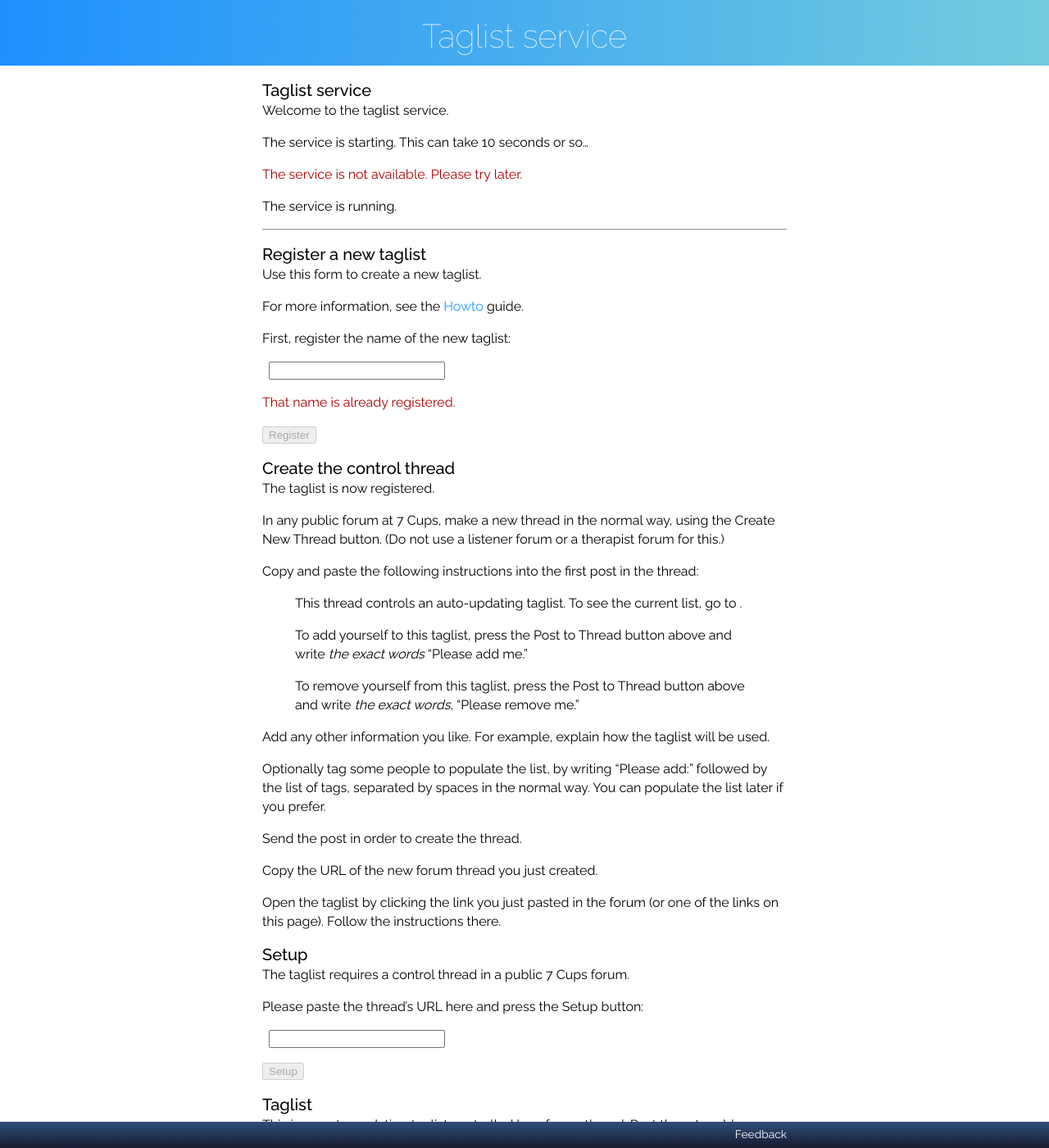
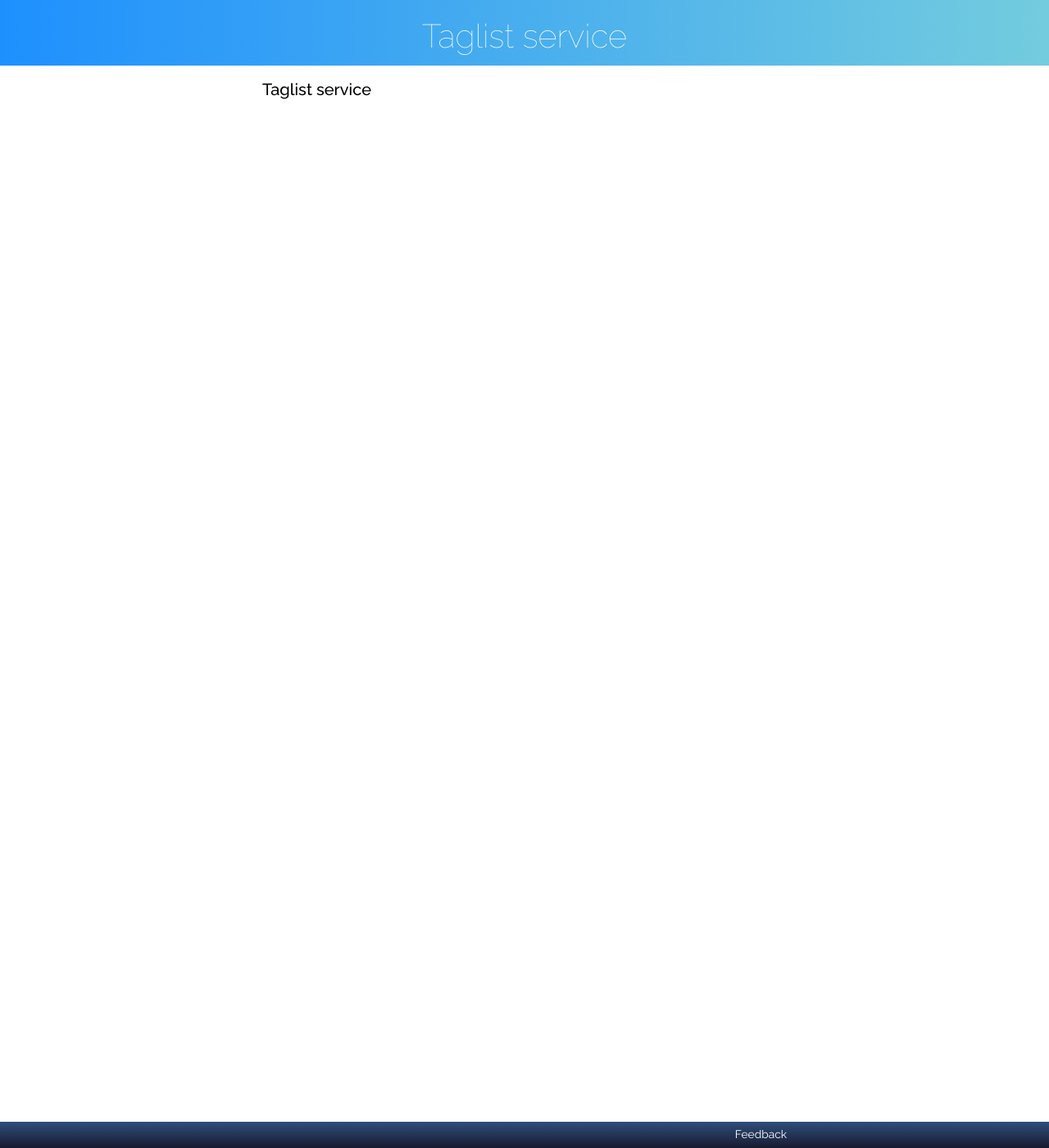
Before and after one commit to RarelyCharlie/rarelycharlie.github.io, a Jekyll site: the page built from _draft/taglist.md, in a window 1280 px wide and 1400 px high. Shown: the whole window at 82% size. Built offline with Jekyll 4.4.1, drawn with Linux system fonts in a browser that asks for light colours; some of the changed text lies outside the part shown.

Commit message:
hide everything

```diff
--- a/_draft/taglist.md
+++ b/_draft/taglist.md
@@ -3,6 +3,12 @@ title: Taglist service
 layout: default
 feedback: https://www.7cups.com/@RarelyCharlie
 ---
+<style>
+#content>* {display: none;}
+#init {display: initial;}
+#running {visibility: hidden;}
+</style>
+
 ## Taglist service {#init}
 Welcome to the taglist service.
 
```
